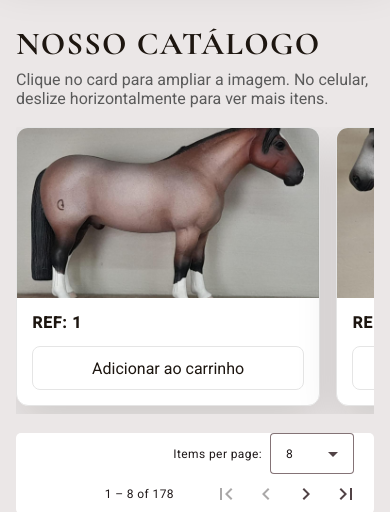
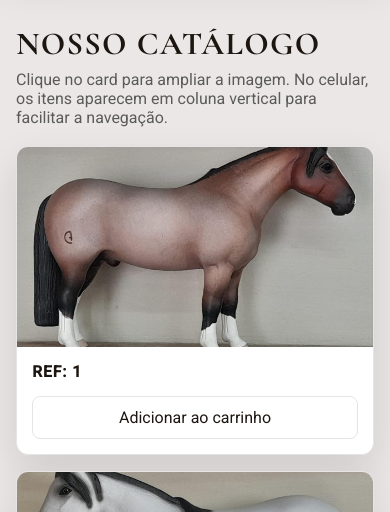
Before and after one commit to Beforg/poc-carol, an Angular app: page / in a window 390 px wide. Shown: the part 719-1231 px from the top of the page. Built offline with nearby package versions, Linux system fonts and the light colour scheme.

Commit message:
refactor: exibição dos cards no Mobile (vertical)

```diff
--- a/src/app/app.config.ts
+++ b/src/app/app.config.ts
@@ -1,6 +1,8 @@
 import { ApplicationConfig, LOCALE_ID, provideZoneChangeDetection } from '@angular/core';
+import { MatPaginatorIntl } from '@angular/material/paginator';
 import { provideRouter } from '@angular/router';
 
+import { getPtBrPaginatorIntl } from './core/i18n/mat-paginator-intl-pt-br';
 import { routes } from './app.routes';
 
 export const appConfig: ApplicationConfig = {
@@ -10,6 +12,10 @@ export const appConfig: ApplicationConfig = {
     {
       provide: LOCALE_ID,
       useValue: 'pt-BR'
+    },
+    {
+      provide: MatPaginatorIntl,
+      useFactory: getPtBrPaginatorIntl
     }
   ]
 };
--- a/src/app/core/i18n/mat-paginator-intl-pt-br.ts
+++ b/src/app/core/i18n/mat-paginator-intl-pt-br.ts
@@ -3,11 +3,11 @@ import { MatPaginatorIntl } from '@angular/material/paginator';
 export function getPtBrPaginatorIntl(): MatPaginatorIntl {
   const paginatorIntl = new MatPaginatorIntl();
 
-  paginatorIntl.itemsPerPageLabel = 'Itens por pagina:';
-  paginatorIntl.nextPageLabel = 'Proxima pagina';
-  paginatorIntl.previousPageLabel = 'Pagina anterior';
-  paginatorIntl.firstPageLabel = 'Primeira pagina';
-  paginatorIntl.lastPageLabel = 'Ultima pagina';
+  paginatorIntl.itemsPerPageLabel = 'Itens por página:';
+  paginatorIntl.nextPageLabel = 'Próxima página';
+  paginatorIntl.previousPageLabel = 'Página anterior';
+  paginatorIntl.firstPageLabel = 'Primeira página';
+  paginatorIntl.lastPageLabel = 'Última página';
 
   paginatorIntl.getRangeLabel = (page: number, pageSize: number, length: number): string => {
     if (length === 0 || pageSize === 0) {
--- a/src/app/features/cart/components/cart-panel/cart-panel.component.ts
+++ b/src/app/features/cart/components/cart-panel/cart-panel.component.ts
@@ -1,4 +1,3 @@
-import { CurrencyPipe } from '@angular/common';
 import { Component, inject } from '@angular/core';
 
 import { CartItem, CartService } from '../../../../core/services/cart.service';
@@ -6,7 +5,7 @@ import { CartItem, CartService } from '../../../../core/services/cart.service';
 @Component({
   selector: 'app-cart-panel',
   standalone: true,
-  imports: [CurrencyPipe],
+  imports: [],
   templateUrl: './cart-panel.component.html',
   styleUrl: './cart-panel.component.scss'
 })
--- a/src/app/features/landing/components/catalog/catalog.component.html
+++ b/src/app/features/landing/components/catalog/catalog.component.html
@@ -3,7 +3,7 @@
     <header class="catalog__header">
       <h2 class="section-title">Nosso Catálogo</h2>
       <p class="section-description">
-        Clique no card para ampliar a imagem. No celular, deslize horizontalmente para ver mais itens.
+        Clique no card para ampliar a imagem. No celular, os itens aparecem em coluna vertical para facilitar a navegação.
       </p>
     </header>
 
--- a/src/app/features/landing/components/catalog/catalog.component.scss
+++ b/src/app/features/landing/components/catalog/catalog.component.scss
@@ -38,26 +38,6 @@
 
 @media (max-width: 560px) {
   .catalog__grid {
-    display: grid;
-    grid-auto-flow: column;
-    grid-auto-columns: minmax(78vw, 320px);
-    grid-template-columns: none;
-    overflow-x: auto;
-    padding-bottom: 0.5rem;
-    scroll-snap-type: x proximity;
-    overscroll-behavior-x: contain;
-  }
-
-  .catalog__grid app-card {
-    scroll-snap-align: start;
-  }
-
-  .catalog__grid::-webkit-scrollbar {
-    height: 0.4rem;
-  }
-
-  .catalog__grid::-webkit-scrollbar-thumb {
-    border-radius: 999px;
-    background: rgba(138, 69, 31, 0.32);
+    grid-template-columns: 1fr;
   }
 }
```
